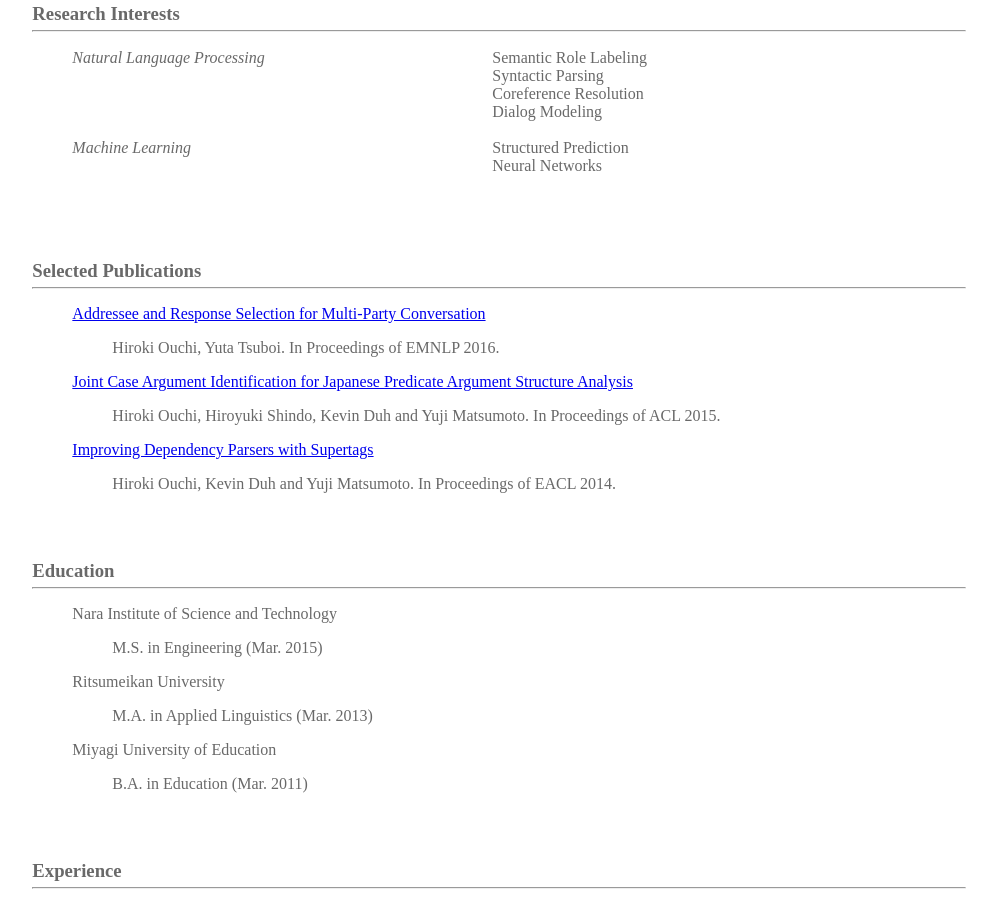
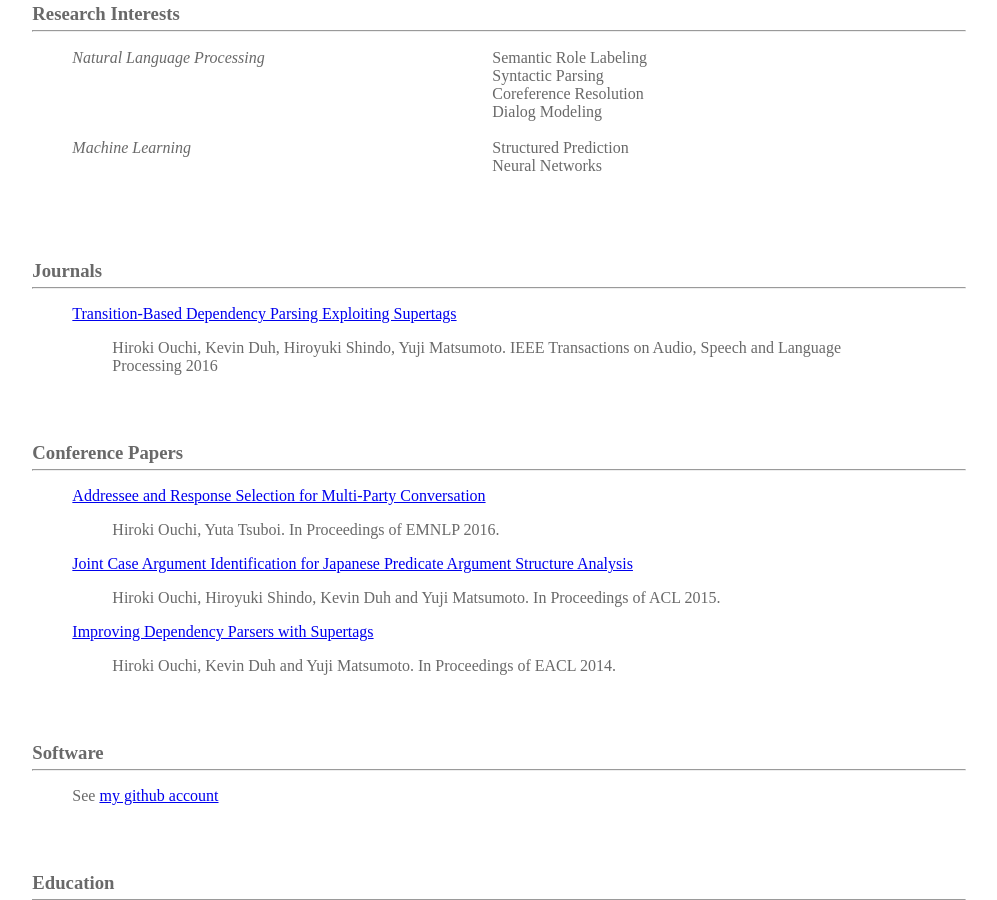
Before and after one commit to hiroki13/hiroki13.github.com, a Jekyll site: the page built from index.md, in a window 1280 px wide and 900 px high, scrolled down 493 px. Shown: the whole window, without its empty margins (141-1138 px from the left). Built offline with Jekyll 4.4.1, drawn with Linux system fonts in a browser that asks for light colours.

Commit message:
add ieee

```diff
--- a/index.md
+++ b/index.md
@@ -45,9 +45,17 @@ title:  Hiroki Ouchi
 
 <div style="clear:left;"></div>
 
+<div class="content">
+	<h3>Journals</h3>
+	<hr>
+</div>
+
+> [Transition-Based Dependency Parsing Exploiting Supertags][6]
+
+>> Hiroki Ouchi, Kevin Duh, Hiroyuki Shindo, Yuji Matsumoto. IEEE Transactions on Audio, Speech and Language Processing 2016
 
 <div class="content">
-	<h3>Selected Publications</h3>
+	<h3>Conference Papers</h3>
 	<hr>
 </div>
 
@@ -63,6 +71,13 @@ title:  Hiroki Ouchi
 
 >> Hiroki Ouchi, Kevin Duh and Yuji Matsumoto. In Proceedings of EACL 2014.
 
+
+<div class="content">
+	<h3>Software</h3>
+	<hr>
+</div>
+
+> See [my github account][7]
 
 <div class="content">
 	<h3>Education</h3>
```
Also changed, not shown: other parts of index.md (+2 -0 lines).
